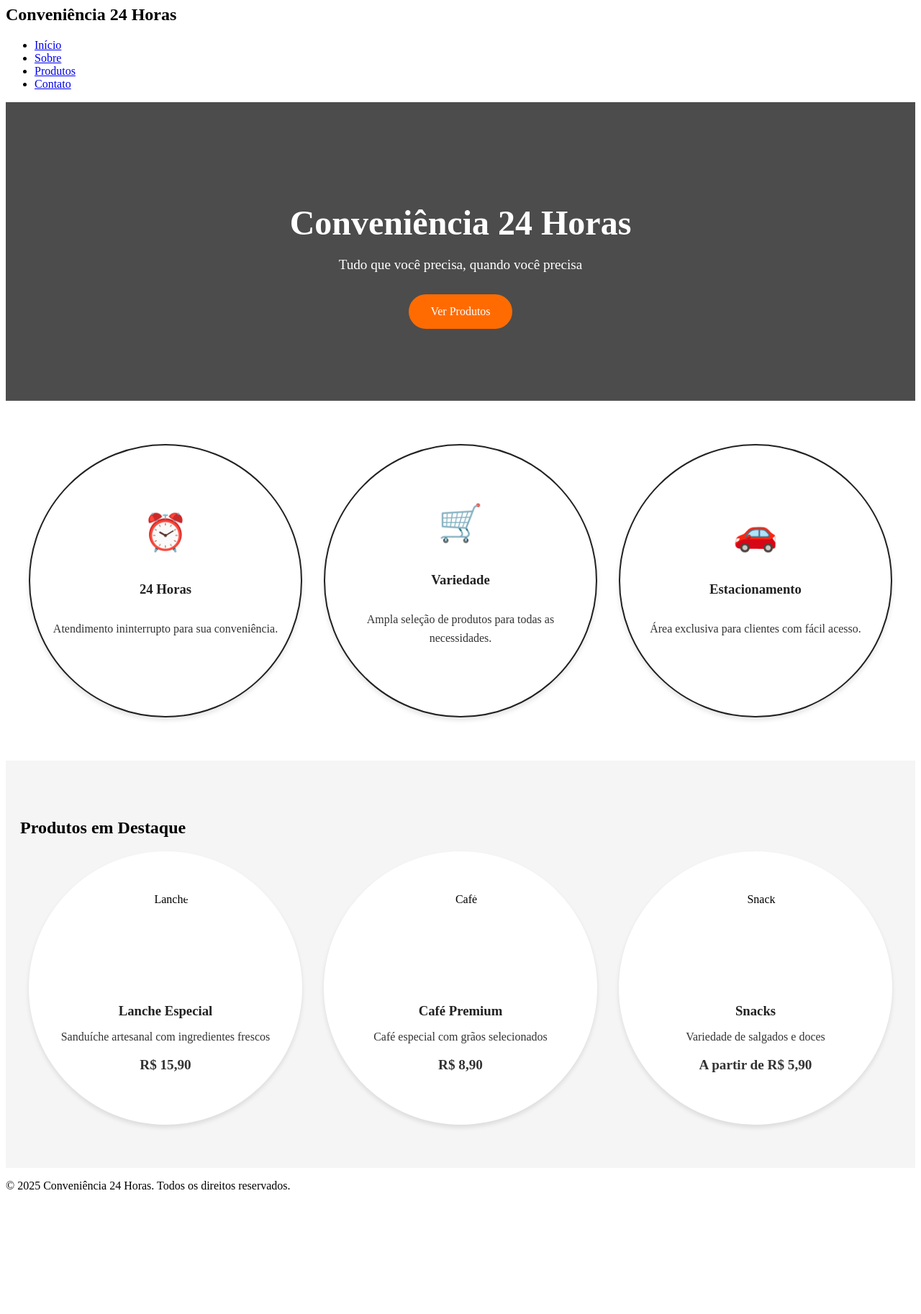
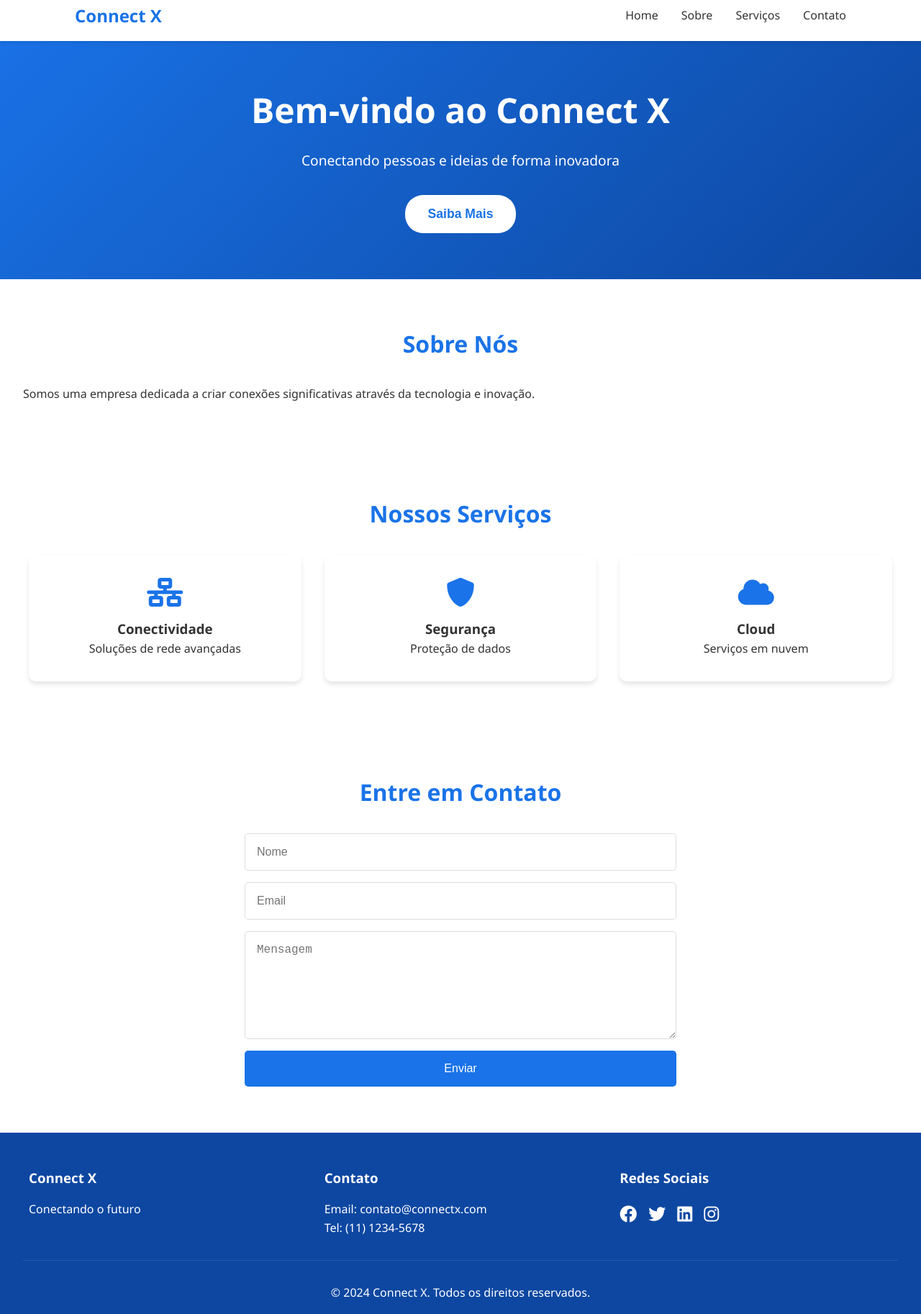
Before and after one commit to Liporaci01/teste-3, a plain HTML site: page index.html in a window 1280 px wide. Shown: the part 13-1839 px from the top of the page at 72% size. Before the commit the page ends 1686 px from the top, so only its background shows below. Drawn offline with Linux system fonts and the light colour scheme.

Commit message:
Add files via upload

```diff
--- a/index.html
+++ b/index.html
@@ -1,287 +1,104 @@
 <!DOCTYPE html>
-<html lang="pt-br">
+<html lang="pt-BR">
 <head>
     <meta charset="UTF-8">
     <meta name="viewport" content="width=device-width, initial-scale=1.0">
-    <meta name="description" content="Conveniência 24 Horas - Tudo que você precisa">
-    <meta name="keywords" content="conveniência, mercado, 24 horas, lanches">
-    <meta name="author" content="Seu Nome">
-    <title>Conveniência 24 Horas</title>
-    <link rel="stylesheet" href="css/style.css">
-    <link rel="icon" type="image/x-icon" href="img/favicon.ico">
-    <style>
-        :root {
-            --convenience-orange: #FF6B00;
-            --convenience-dark-orange: #E65100;
-            --convenience-black: #212121;
-            --convenience-white: #ffffff;
-            --convenience-gray: #757575;
-        }
-
-        .hero {
-            background: linear-gradient(rgba(0,0,0,0.7), rgba(0,0,0,0.7)), url('img/conveniencia.jpg');
-            background-size: cover;
-            background-position: center;
-            color: var(--convenience-white);
-            text-align: center;
-            padding: 100px 20px;
-            position: relative;
-        }
-
-        .hero h1 {
-            font-size: 3em;
-            margin-bottom: 20px;
-            animation: fadeInDown 1s ease;
-        }
-
-        .hero p {
-            font-size: 1.2em;
-            max-width: 600px;
-            margin: 0 auto;
-            animation: fadeInUp 1s ease;
-        }
-
-        .cta-button {
-            display: inline-block;
-            background: var(--convenience-orange);
-            color: var(--convenience-white);
-            padding: 15px 30px;
-            border-radius: 25px;
-            text-decoration: none;
-            margin-top: 30px;
-            transition: all 0.3s ease;
-            animation: fadeIn 1s ease 0.5s backwards;
-        }
-
-        .cta-button:hover {
-            background: var(--convenience-dark-orange);
-            transform: translateY(-3px);
-        }
-
-        .features {
-            padding: 60px 20px;
-            background: var(--convenience-white);
-        }
-
-        .features-grid {
-            display: grid;
-            grid-template-columns: repeat(auto-fit, minmax(250px, 1fr));
-            gap: 30px;
-            max-width: 1200px;
-            margin: 0 auto;
-        }
-
-        .feature-card {
-            background: var(--convenience-white);
-            padding: 30px;
-            border-radius: 50%;
-            text-align: center;
-            box-shadow: 0 4px 6px rgba(0,0,0,0.1);
-            transition: all 0.3s ease;
-            border: 2px solid var(--convenience-black);
-            aspect-ratio: 1;
-            display: flex;
-            flex-direction: column;
-            align-items: center;
-            justify-content: center;
-        }
-
-        .feature-card:hover {
-            transform: translateY(-10px) scale(1.05);
-            box-shadow: 0 8px 12px rgba(0,0,0,0.2);
-            border-color: var(--convenience-orange);
-        }
-
-        .feature-icon {
-            font-size: 50px;
-            margin-bottom: 20px;
-            color: var(--convenience-orange);
-        }
-
-        .feature-card h3 {
-            color: var(--convenience-black);
-            margin-bottom: 15px;
-        }
-
-        .feature-card p {
-            color: #333;
-            line-height: 1.6;
-        }
-
-        @keyframes fadeInDown {
-            from {
-                opacity: 0;
-                transform: translateY(-30px);
-            }
-            to {
-                opacity: 1;
-                transform: translateY(0);
-            }
-        }
-
-        @keyframes fadeInUp {
-            from {
-                opacity: 0;
-                transform: translateY(30px);
-            }
-            to {
-                opacity: 1;
-                transform: translateY(0);
-            }
-        }
-
-        @keyframes fadeIn {
-            from {
-                opacity: 0;
-            }
-            to {
-                opacity: 1;
-            }
-        }
-
-        .products-section {
-            padding: 60px 20px;
-            background: #f5f5f5;
-        }
-
-        .products-grid {
-            display: grid;
-            grid-template-columns: repeat(auto-fit, minmax(250px, 1fr));
-            gap: 30px;
-            max-width: 1200px;
-            margin: 0 auto;
-        }
-
-        .product-card {
-            background: var(--convenience-white);
-            border-radius: 50%;
-            overflow: hidden;
-            box-shadow: 0 4px 6px rgba(0,0,0,0.1);
-            transition: all 0.3s ease;
-            aspect-ratio: 1;
-            display: flex;
-            flex-direction: column;
-            align-items: center;
-            justify-content: center;
-            padding: 20px;
-            text-align: center;
-        }
-
-        .product-card:hover {
-            transform: translateY(-10px) scale(1.05);
-            box-shadow: 0 8px 12px rgba(0,0,0,0.2);
-        }
-
-        .product-image {
-            width: 120px;
-            height: 120px;
-            object-fit: cover;
-            border-radius: 50%;
-            margin-bottom: 15px;
-        }
-
-        .product-content h3 {
-            color: var(--convenience-black);
-            margin-bottom: 10px;
-        }
-
-        .product-content p {
-            color: #333;
-            margin-bottom: 15px;
-        }
-
-        .price {
-            color: var(--convenience-orange);
-            font-weight: bold;
-            font-size: 1.2em;
-        }
-
-        @media (max-width: 768px) {
-            .feature-card,
-            .product-card {
-                border-radius: 25px;
-                aspect-ratio: auto;
-            }
-        }
-    </style>
+    <title>Connect X</title>
+    <link rel="stylesheet" href="styles.css">
+    <link rel="stylesheet" href="https://cdnjs.cloudflare.com/ajax/libs/font-awesome/6.0.0/css/all.min.css">
 </head>
 <body>
     <header>
         <nav>
-            <h1>Conveniência 24 Horas</h1>
-            <ul>
-                <li><a href="index.html" aria-current="page">Início</a></li>
-                <li><a href="sobre.html">Sobre</a></li>
-                <li><a href="servicos.html">Produtos</a></li>
-                <li><a href="contato.html">Contato</a></li>
+            <div class="logo">Connect X</div>
+            <div class="menu-toggle">
+                <i class="fas fa-bars"></i>
+            </div>
+            <ul class="nav-links">
+                <li><a href="#home">Home</a></li>
+                <li><a href="#sobre">Sobre</a></li>
+                <li><a href="#servicos">Serviços</a></li>
+                <li><a href="#contato">Contato</a></li>
             </ul>
         </nav>
     </header>
 
     <main>
-        <section class="hero">
-            <h1>Conveniência 24 Horas</h1>
-            <p>Tudo que você precisa, quando você precisa</p>
-            <a href="servicos.html" class="cta-button">Ver Produtos</a>
+        <section id="home" class="hero">
+            <div class="hero-content">
+                <h1>Bem-vindo ao Connect X</h1>
+                <p>Conectando pessoas e ideias de forma inovadora</p>
+                <button class="cta-button">Saiba Mais</button>
+            </div>
         </section>
 
-        <section class="features">
-            <div class="features-grid">
-                <div class="feature-card">
-                    <div class="feature-icon">⏰</div>
-                    <h3>24 Horas</h3>
-                    <p>Atendimento ininterrupto para sua conveniência.</p>
-                </div>
-
-                <div class="feature-card">
-                    <div class="feature-icon">🛒</div>
-                    <h3>Variedade</h3>
-                    <p>Ampla seleção de produtos para todas as necessidades.</p>
-                </div>
-
-                <div class="feature-card">
-                    <div class="feature-icon">🚗</div>
-                    <h3>Estacionamento</h3>
-                    <p>Área exclusiva para clientes com fácil acesso.</p>
+        <section id="sobre" class="about">
+            <h2>Sobre Nós</h2>
+            <div class="about-content">
+                <div class="about-text">
+                    <p>Somos uma empresa dedicada a criar conexões significativas através da tecnologia e inovação.</p>
                 </div>
             </div>
         </section>
 
-        <section class="products-section">
-            <h2>Produtos em Destaque</h2>
-            <div class="products-grid">
-                <div class="product-card">
-                    <img src="img/lanche.jpg" alt="Lanche" class="product-image">
-                    <div class="product-content">
-                        <h3>Lanche Especial</h3>
-                        <p>Sanduíche artesanal com ingredientes frescos</p>
-                        <p class="price">R$ 15,90</p>
-                    </div>
+        <section id="servicos" class="services">
+            <h2>Nossos Serviços</h2>
+            <div class="services-grid">
+                <div class="service-card">
+                    <i class="fas fa-network-wired"></i>
+                    <h3>Conectividade</h3>
+                    <p>Soluções de rede avançadas</p>
                 </div>
-
-                <div class="product-card">
-                    <img src="img/cafe.jpg" alt="Café" class="product-image">
-                    <div class="product-content">
-                        <h3>Café Premium</h3>
-                        <p>Café especial com grãos selecionados</p>
-                        <p class="price">R$ 8,90</p>
-                    </div>
+                <div class="service-card">
+                    <i class="fas fa-shield-alt"></i>
+                    <h3>Segurança</h3>
+                    <p>Proteção de dados</p>
                 </div>
-
-                <div class="product-card">
-                    <img src="img/snack.jpg" alt="Snack" class="product-image">
-                    <div class="product-content">
-                        <h3>Snacks</h3>
-                        <p>Variedade de salgados e doces</p>
-                        <p class="price">A partir de R$ 5,90</p>
-                    </div>
+                <div class="service-card">
+                    <i class="fas fa-cloud"></i>
+                    <h3>Cloud</h3>
+                    <p>Serviços em nuvem</p>
                 </div>
             </div>
+        </section>
+
+        <section id="contato" class="contact">
+            <h2>Entre em Contato</h2>
+            <form class="contact-form">
+                <input type="text" placeholder="Nome" required>
+                <input type="email" placeholder="Email" required>
+                <textarea placeholder="Mensagem" required></textarea>
+                <button type="submit">Enviar</button>
+            </form>
         </section>
     </main>
 
     <footer>
-        <p>&copy; 2025 Conveniência 24 Horas. Todos os direitos reservados.</p>
+        <div class="footer-content">
+            <div class="footer-section">
+                <h3>Connect X</h3>
+                <p>Conectando o futuro</p>
+            </div>
+            <div class="footer-section">
+                <h3>Contato</h3>
+                <p>Email: contato@connectx.com</p>
+                <p>Tel: (11) 1234-5678</p>
+            </div>
+            <div class="footer-section">
+                <h3>Redes Sociais</h3>
+                <div class="social-links">
+                    <a href="#"><i class="fab fa-facebook"></i></a>
+                    <a href="#"><i class="fab fa-twitter"></i></a>
+                    <a href="#"><i class="fab fa-linkedin"></i></a>
+                    <a href="#"><i class="fab fa-instagram"></i></a>
+                </div>
+            </div>
+        </div>
+        <div class="footer-bottom">
+            <p>&copy; 2024 Connect X. Todos os direitos reservados.</p>
+        </div>
     </footer>
+
+    <script src="script.js"></script>
 </body>
 </html>
--- /dev/null
+++ b/script.js
@@ -0,0 +1,49 @@
+document.addEventListener('DOMContentLoaded', () => {
+    // Menu mobile
+    const menuToggle = document.querySelector('.menu-toggle');
+    const navLinks = document.querySelector('.nav-links');
+
+    menuToggle.addEventListener('click', () => {
+        navLinks.classList.toggle('active');
+    });
+
+    // Fechar menu ao clicar em um link
+    document.querySelectorAll('.nav-links a').forEach(link => {
+        link.addEventListener('click', () => {
+            navLinks.classList.remove('active');
+        });
+    });
+
+    // Smooth scroll para links de navegação
+    document.querySelectorAll('a[href^="#"]').forEach(anchor => {
+        anchor.addEventListener('click', function (e) {
+            e.preventDefault();
+            const target = document.querySelector(this.getAttribute('href'));
+            if (target) {
+                target.scrollIntoView({
+                    behavior: 'smooth',
+                    block: 'start'
+                });
+            }
+        });
+    });
+
+    // Animação de fade-in para elementos quando entram na viewport
+    const observerOptions = {
+        threshold: 0.1
+    };
+
+    const observer = new IntersectionObserver((entries) => {
+        entries.forEach(entry => {
+            if (entry.isIntersecting) {
+                entry.target.classList.add('fade-in');
+                observer.unobserve(entry.target);
+            }
+        });
+    }, observerOptions);
+
+    // Observar elementos que devem ter animação
+    document.querySelectorAll('.service-card, .about-content, .contact-form').forEach(el => {
+        observer.observe(el);
+    });
+});
--- /dev/null
+++ b/styles.css
@@ -0,0 +1,258 @@
+:root {
+    --primary-blue: #1a73e8;
+    --secondary-blue: #4285f4;
+    --dark-blue: #0d47a1;
+    --light-blue: #e8f0fe;
+    --white: #ffffff;
+    --gray: #f5f5f5;
+    --text-dark: #333333;
+}
+
+* {
+    margin: 0;
+    padding: 0;
+    box-sizing: border-box;
+}
+
+body {
+    font-family: 'Segoe UI', Tahoma, Geneva, Verdana, sans-serif;
+    line-height: 1.6;
+    color: var(--text-dark);
+}
+
+/* Header e Navegação */
+header {
+    background-color: var(--white);
+    box-shadow: 0 2px 5px rgba(0,0,0,0.1);
+    position: fixed;
+    width: 100%;
+    top: 0;
+    z-index: 1000;
+}
+
+nav {
+    display: flex;
+    justify-content: space-between;
+    align-items: center;
+    padding: 1rem 5%;
+    max-width: 1200px;
+    margin: 0 auto;
+}
+
+.logo {
+    font-size: 1.5rem;
+    font-weight: bold;
+    color: var(--primary-blue);
+}
+
+.nav-links {
+    display: flex;
+    list-style: none;
+    gap: 2rem;
+}
+
+.nav-links a {
+    text-decoration: none;
+    color: var(--text-dark);
+    font-weight: 500;
+    transition: color 0.3s ease;
+}
+
+.nav-links a:hover {
+    color: var(--primary-blue);
+}
+
+.menu-toggle {
+    display: none;
+    font-size: 1.5rem;
+    cursor: pointer;
+}
+
+/* Hero Section */
+.hero {
+    background: linear-gradient(135deg, var(--primary-blue), var(--dark-blue));
+    color: var(--white);
+    padding: 8rem 2rem 4rem;
+    text-align: center;
+}
+
+.hero-content {
+    max-width: 800px;
+    margin: 0 auto;
+}
+
+.hero h1 {
+    font-size: 3rem;
+    margin-bottom: 1rem;
+}
+
+.hero p {
+    font-size: 1.2rem;
+    margin-bottom: 2rem;
+}
+
+.cta-button {
+    background-color: var(--white);
+    color: var(--primary-blue);
+    padding: 1rem 2rem;
+    border: none;
+    border-radius: 25px;
+    font-size: 1.1rem;
+    font-weight: 600;
+    cursor: pointer;
+    transition: transform 0.3s ease;
+}
+
+.cta-button:hover {
+    transform: translateY(-3px);
+}
+
+/* Seções */
+section {
+    padding: 4rem 2rem;
+}
+
+section h2 {
+    text-align: center;
+    color: var(--primary-blue);
+    margin-bottom: 2rem;
+    font-size: 2rem;
+}
+
+/* Serviços */
+.services-grid {
+    display: grid;
+    grid-template-columns: repeat(auto-fit, minmax(250px, 1fr));
+    gap: 2rem;
+    max-width: 1200px;
+    margin: 0 auto;
+}
+
+.service-card {
+    background: var(--white);
+    padding: 2rem;
+    border-radius: 10px;
+    text-align: center;
+    box-shadow: 0 4px 6px rgba(0,0,0,0.1);
+    transition: transform 0.3s ease;
+}
+
+.service-card:hover {
+    transform: translateY(-10px);
+}
+
+.service-card i {
+    font-size: 2.5rem;
+    color: var(--primary-blue);
+    margin-bottom: 1rem;
+}
+
+/* Formulário de Contato */
+.contact-form {
+    max-width: 600px;
+    margin: 0 auto;
+    display: flex;
+    flex-direction: column;
+    gap: 1rem;
+}
+
+.contact-form input,
+.contact-form textarea {
+    padding: 1rem;
+    border: 1px solid #ddd;
+    border-radius: 5px;
+    font-size: 1rem;
+}
+
+.contact-form textarea {
+    height: 150px;
+    resize: vertical;
+}
+
+.contact-form button {
+    background-color: var(--primary-blue);
+    color: var(--white);
+    padding: 1rem;
+    border: none;
+    border-radius: 5px;
+    font-size: 1rem;
+    cursor: pointer;
+    transition: background-color 0.3s ease;
+}
+
+.contact-form button:hover {
+    background-color: var(--dark-blue);
+}
+
+/* Footer */
+footer {
+    background-color: var(--dark-blue);
+    color: var(--white);
+    padding: 3rem 2rem 1rem;
+}
+
+.footer-content {
+    display: grid;
+    grid-template-columns: repeat(auto-fit, minmax(200px, 1fr));
+    gap: 2rem;
+    max-width: 1200px;
+    margin: 0 auto;
+}
+
+.footer-section h3 {
+    margin-bottom: 1rem;
+}
+
+.social-links {
+    display: flex;
+    gap: 1rem;
+    margin-top: 1rem;
+}
+
+.social-links a {
+    color: var(--white);
+    font-size: 1.5rem;
+    transition: color 0.3s ease;
+}
+
+.social-links a:hover {
+    color: var(--light-blue);
+}
+
+.footer-bottom {
+    text-align: center;
+    margin-top: 2rem;
+    padding-top: 2rem;
+    border-top: 1px solid rgba(255,255,255,0.1);
+}
+
+/* Responsividade */
+@media (max-width: 768px) {
+    .menu-toggle {
+        display: block;
+    }
+
+    .nav-links {
+        display: none;
+        position: absolute;
+        top: 100%;
+        left: 0;
+        right: 0;
+        background: var(--white);
+        flex-direction: column;
+        padding: 1rem;
+        text-align: center;
+    }
+
+    .nav-links.active {
+        display: flex;
+    }
+
+    .hero h1 {
+        font-size: 2rem;
+    }
+
+    .hero p {
+        font-size: 1rem;
+    }
+}
```
